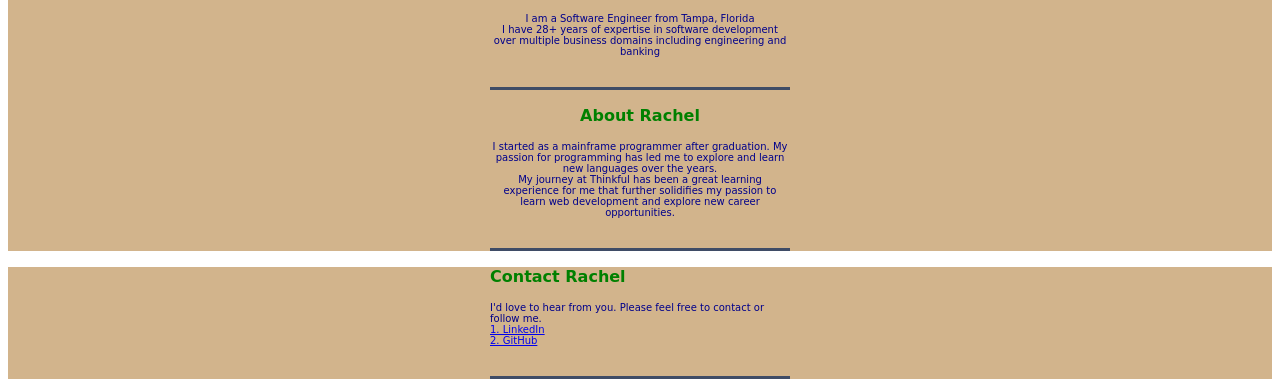
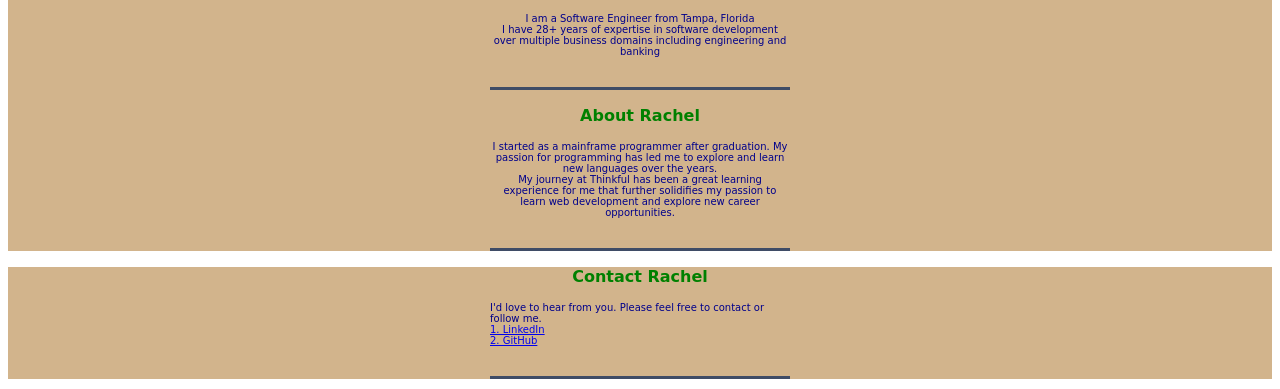
Before and after one commit to Rachel-SwEngr/portfolio, a plain HTML site: page index.html in a window 1280 px wide. Shown: the part 433-822 px from the top of the page. Drawn offline with Linux system fonts and the light colour scheme.

Commit message:
updated html

```diff
--- a/index.html
+++ b/index.html
@@ -8,7 +8,7 @@
   </head>
 
   <body>
-
+	<!-- This is the header section -->
     <header class="dark-background">
       <div class="wrapper center">
         <h1>Rachel Alejandro</h1>
@@ -17,13 +17,15 @@
     </header>
 
     <main class="light-background">
-
+    <!-- This is the section for the profile picture -->
       <div class="wrapper center">
         <img src="images/profile-headshot.jpg" alt="Profile Headshot" width = "300" height = "300" />
       </div>
       <div class="wrapper center">
+      <!-- This is the intro section -->
 		    <h3>Hi! I'm Rachel Alejandro</h3>
         <p>I am a Software Engineer from Tampa, Florida <br>I have 28+ years of expertise in software development over multiple business domains including engineering and banking <br> </p>
+      <!-- This is About Me section -->
         <h3>About Rachel</h3>
         <p>I started as a mainframe programmer after graduation. My passion for programming has led me to explore and learn new languages over the years. <br>
         My journey at Thinkful has been a great learning experience for me that further solidifies my passion to learn web development and explore new career opportunities. <br> </p>
@@ -32,7 +34,8 @@
     </main>
 
     <footer class="light-background">
-      <div class="wrapper">
+      <!-- This is the Contacts section -->
+      <div class="wrapper center">
 		    <h3>Contact Rachel</h3>
       </div>
       <div class="wrapper left">
```
